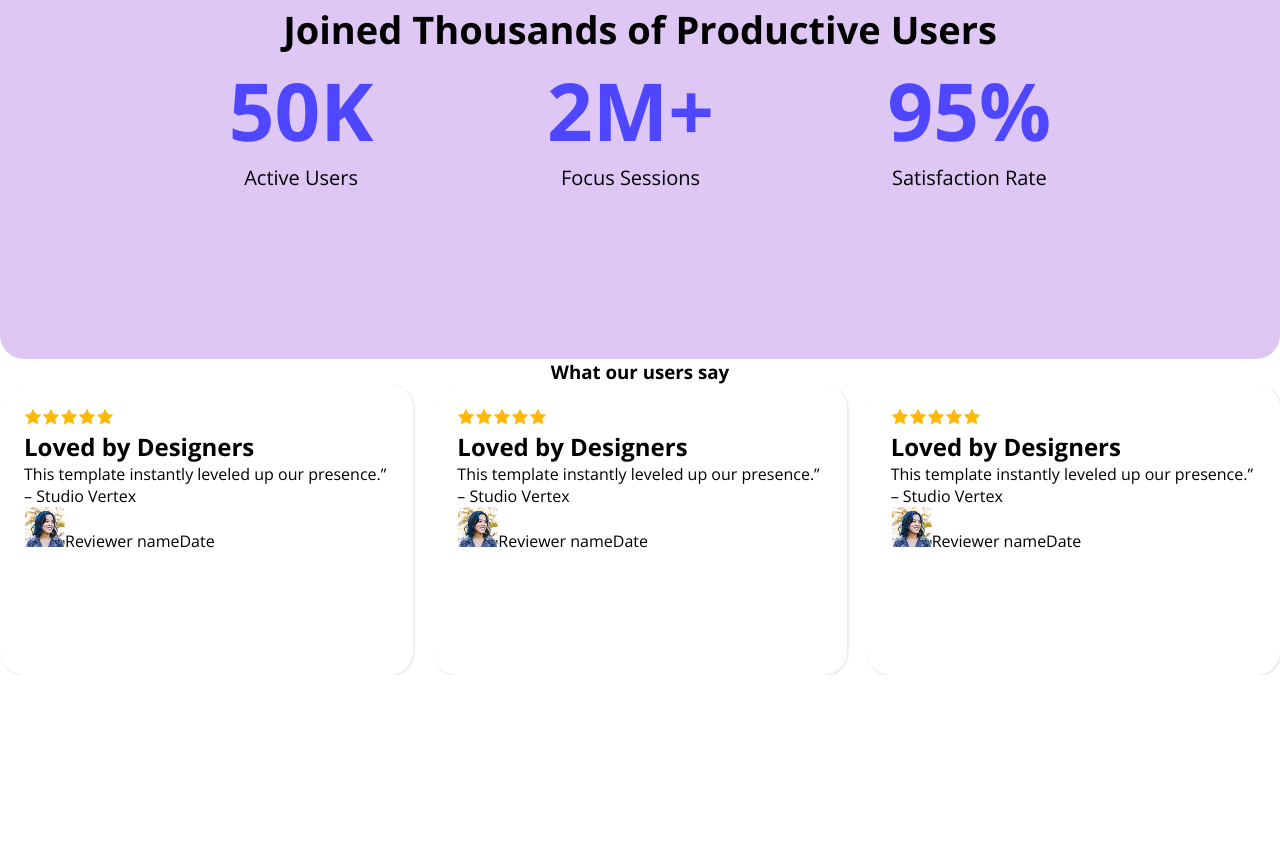
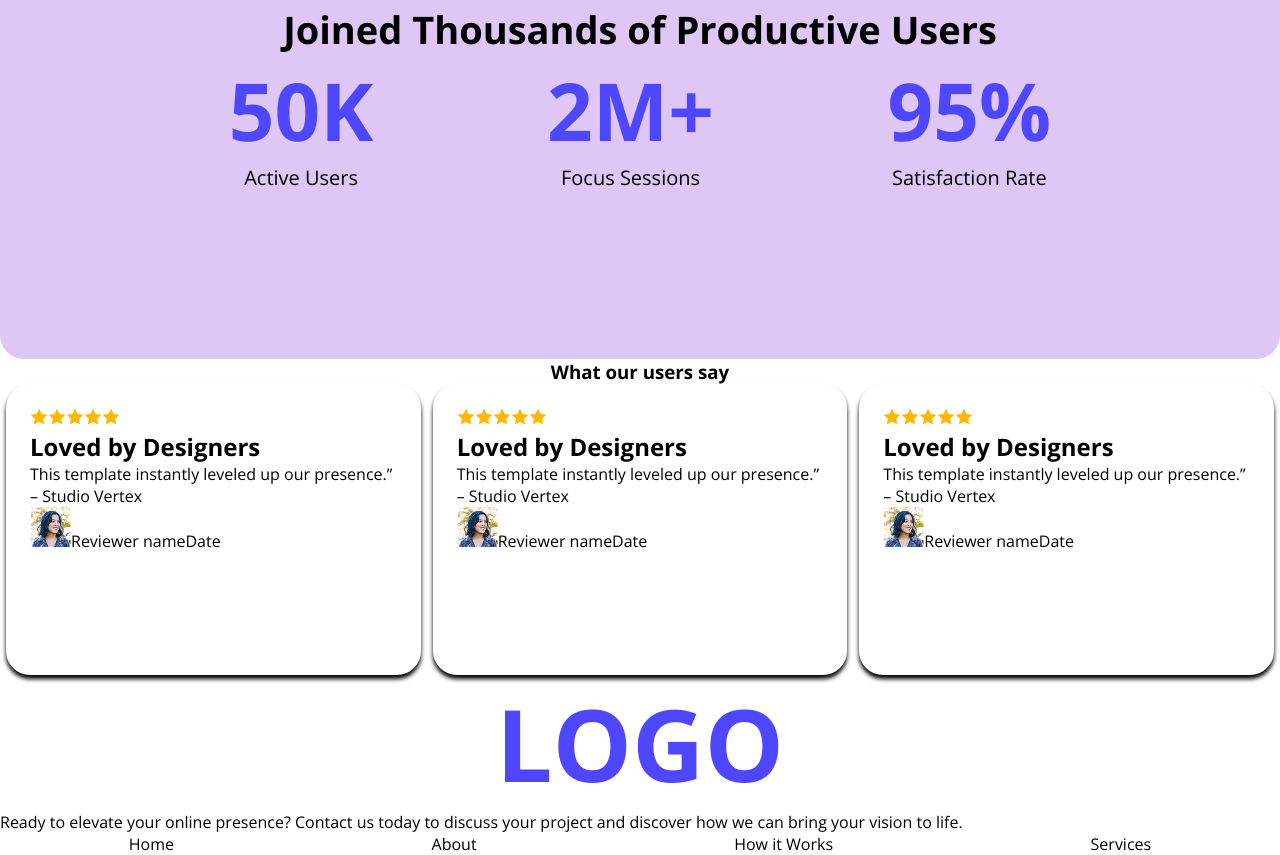
Before and after one commit to karishma-fariha/my-first-assignment, a plain HTML site: page index.html in a window 1280 px wide. Shown: the part 1435-2290 px from the top of the page. Before the commit the page ends 2110 px from the top, so only its background shows below. Drawn offline with nearby package versions, Linux system fonts and the light colour scheme.

Commit message:
my third commit

```diff
--- a/index.html
+++ b/index.html
@@ -81,9 +81,25 @@
   </div>
   </div>
         </section>
+        <section>
+
+        </section>
+        <section>
+
+        </section>
 
     </main>
     <footer>
+        <div>
+            <h1 class="footer-title open-sans-normal">LOGO</h1>
+            <p class="footer-description">Ready to elevate your online presence? Contact us today to discuss your project and discover how we can bring your vision to life.</p>
+            <div class="last-info">
+                <p>Home</p>
+                <p>About</p>
+                <p>How it Works</p>
+                <p>Services</p>
+            </div>
+        </div>
 
     </footer>
 </body>
--- a/style/assignment.css
+++ b/style/assignment.css
@@ -174,7 +174,7 @@ height: 306px;
 }
 .users-feedback{
     display: flex;
-    gap: 20px;
+
     margin: 0 auto;
 
 
@@ -189,7 +189,24 @@ height: 306px;
   height: 243px;
   padding: 24px;
   background-color: #FFFFFF;
-  box-shadow: 1px 1px 1px 1px #F2EDED;
+  box-shadow: 0px 4px 4px 0 #000000;
   border-radius: 24px;
   gap: 20px;
 }
+/* footer style */
+.footer-title{
+    font-size: 100px;
+    font-weight: bold;
+    color: #4E47FF;
+    text-align: center;
+}
+.last-info{
+    display: flex;
+    align-items: center;
+    justify-content: space-around;
+    gap: ;
+}
+.footer-description{
+    font-size:medium;
+
+}
```
